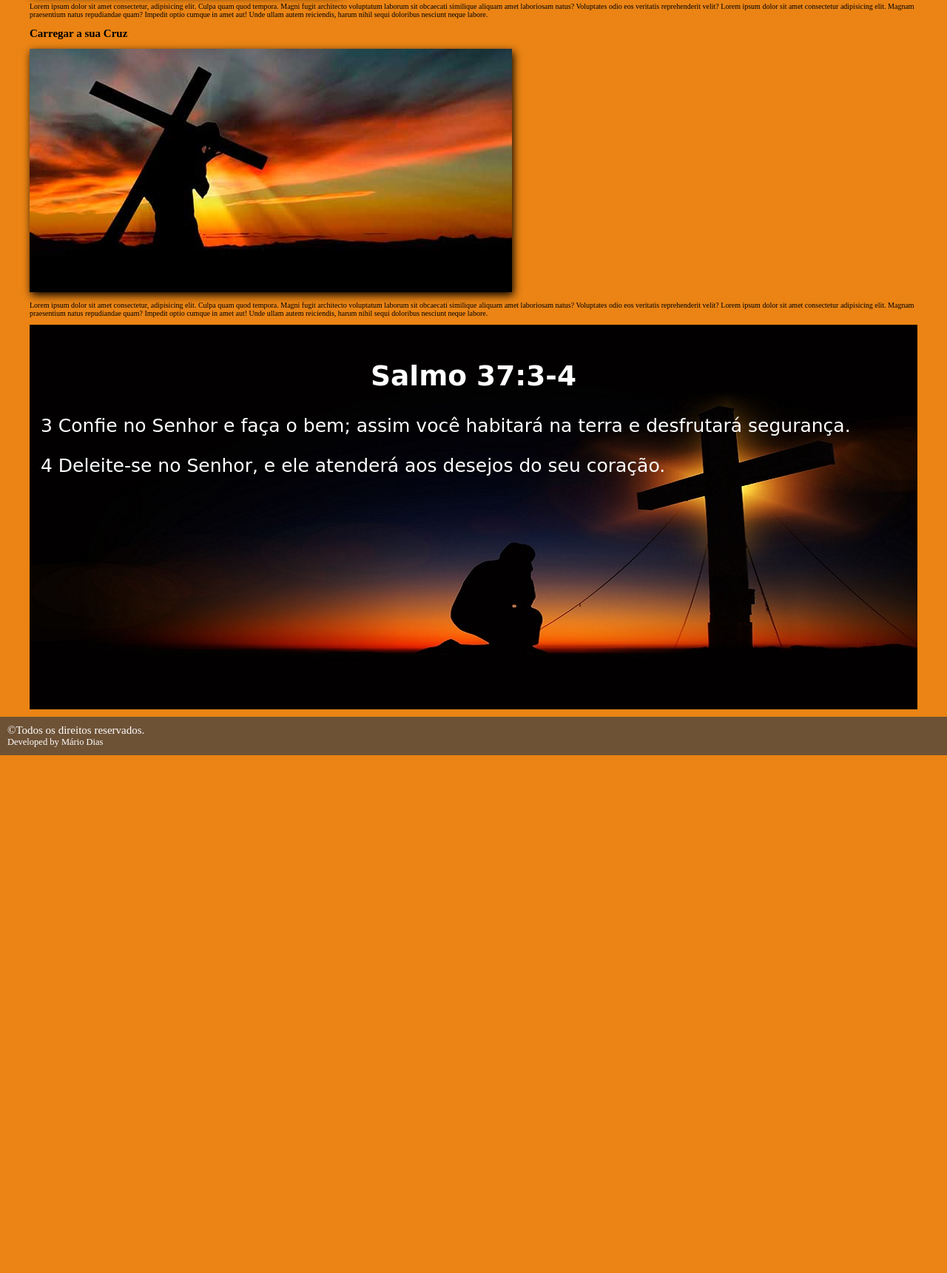
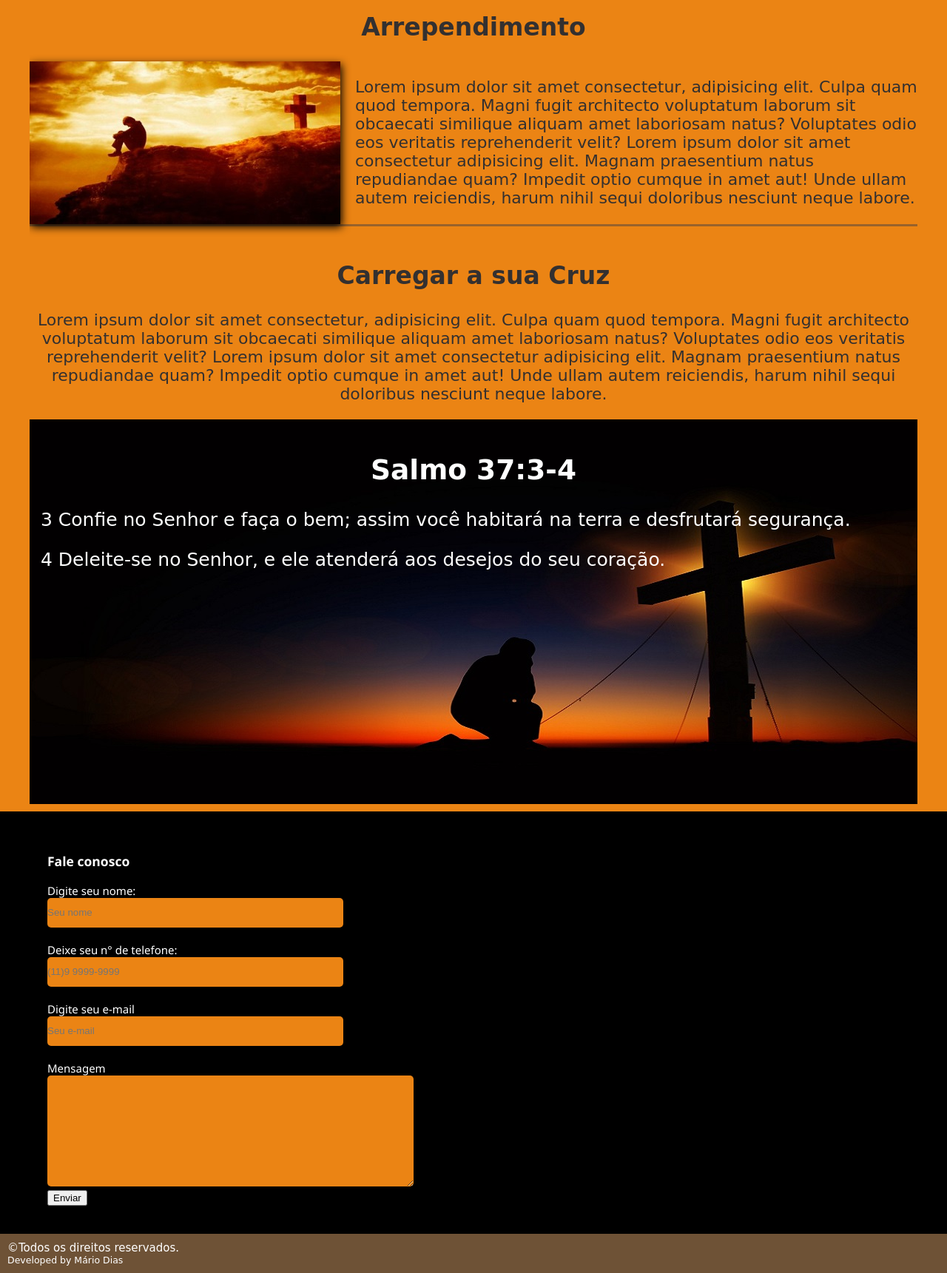
Before and after one commit to Arnei-Dev/TreinoCSs, a plain HTML site: page index.html in a window 1280 px wide. Shown: the part 992-2713 px from the top of the page at 74% size. Before the commit the page ends 2013 px from the top, so only its background shows below. Drawn offline with Linux system fonts and the light colour scheme; a web font is replaced by a local one.

Commit message:
Site finalizado

```diff
--- a/css/style.css
+++ b/css/style.css
@@ -1,15 +1,21 @@
 
 @import url('https://fonts.googleapis.com/css2?family=Comfortaa:wght@300;400;700&family=Island+Moments&family=Raleway:wght@300&display=swap');
+
+@import url('https://fonts.googleapis.com/css2?family=Comfortaa:wght@300;400;700&family=Island+Moments&family=Raleway:wght@300&family=Vujahday+Script&display=swap');
 
 html {
   padding: 0;
   margin: 0;
+  box-sizing: border-box;
   font-size: 62.5%;
 }
 
 body {
     background-color: #EB8414;
     margin: 0;
+    font-family: 'Vujahday Script', cursive;
+    font-size: 2.2rem;
+    color: rgb(51, 48, 48);
 }
 
 img {
@@ -20,6 +26,10 @@ a {
     color: #fff;
     text-decoration: none;
     padding: 2rem;
+}
+
+h1, h2{
+    text-align: center;
 }
 
 ul {
@@ -39,28 +49,51 @@ header {
     background-color: rgba(71, 66, 66, 0.5);
     display: inline-block;
     width: 100%;
+    padding: 0;
+    margin: 0;
+}
+
+nav {
+    height: 84px;
 }
 
 nav img {
-    height: 5.3rem;
+    height: 6.6rem;
     filter: none;
     float: left;
 }
 
 nav a:hover {
-    background-color: rgba(255, 255, 255, .8);
+
     color: #EB8414;
-    transition: 1.5s;
-    font-size: 2rem;
+    transition: 1s;
+    font-size: 3.5rem;
     font-weight: bold;
 }
 
 section {
     margin: 0 40px;
+    overflow: hidden;
 }
 
-section article {
+.oracao, .buscar, .arrepender {
+    display: inline-flex;
+    width: 100%;
+    height: auto;
+    padding: 0;
+    margin-bottom: 20px;
+    border-bottom: solid rgba(71, 66, 66, 0.5);
+}
 
+.oracao p, .arrepender p {
+    margin-left: 2rem;
+}
+
+.buscar p {
+    margin-right: 2rem;
+}
+.cruz {
+    text-align: center;
 }
 
 .salmo {
@@ -77,6 +110,55 @@ section article {
     text-align: center;
 }
 
+/*Formulario*/
+.formulario {
+    background-color: #000000;
+    padding: 0;
+    margin: 0;
+    border: 0;
+}
+
+#formulario-main {
+    box-sizing: border-box;
+    margin-left: 2.6rem;
+}
+form {
+
+    font-family: 'Segoe UI', Tahoma, Geneva, Verdana, sans-serif;
+    width: 100%;
+    font-size: 1.5rem;
+    color: #fff;
+    padding: 38px;
+    margin: 0
+}
+
+.digite {
+    background-color: #EB8414;
+    width: 400px;
+    height: 40px;
+    padding: 0;
+    margin: 0;
+    border: 0;
+    border-radius: 5px;
+}
+
+textarea {
+    background-color: #EB8414;
+    padding: 0;
+    margin: 0;
+    border: 0;
+    border-radius: 5px;
+}
+
+.digite:hover {
+    background-color: #fff;
+    transition: 1s;
+}
+
+textarea:hover {
+    background-color: #fff;
+    transition: 1s;
+}
 footer {
     background-color: rgba(71, 66, 66, 0.5);
     width: 100%;
@@ -94,3 +176,35 @@ footer p {
 footer small {
     display: block;
 }
+
+@media (max-width: 768px) {
+    .oracao, .buscar, .arrepender  {
+        display: inline-block;
+    }
+    .oracao img, .arrepender img, .buscar img, .cruz img {
+
+        text-align: center;
+        width: 100%;
+    }
+}
+
+@media (max-width: 425px) {
+    form input[type="text"], form input[type="email"], form textarea {
+        width: 250px;
+    }
+    header img {
+        display: none;
+    }
+    h1, h2 {
+        font-size: 1.5rem;
+    }
+    p {
+        font-family: 'Segoe UI', Tahoma, Geneva, Verdana, sans-serif;
+        font-size: 1rem;
+    }
+    .salmo p {
+        font-family: 'Vujahday Script', cursive;
+        font-size: 1.5rem;
+    }
+
+}
--- a/index.html
+++ b/index.html
@@ -15,34 +15,34 @@
             <ul>
                 <li><a href="#">Home</a></li>
                 <li><a href="#">About</a></li>
-                <li><a href="#">Contato</a></li>
+                <li><a href="#formulario-main">Contato</a></li>
             </ul>
         </nav>
     </header>
 
     <section>
         <h1>A vida Cristã</h1>
-        <p>Lorem ipsum dolor, sit amet consectetur adipisicing elit. Recusandae sequi libero consequatur nobis fugit earum placeat, sed, tempora eveniet doloribus ab, id ut cumque molestias tenetur? Nihil consequuntur tenetur nesciunt.</p>
-        <p>Lorem ipsum dolor sit amet consectetur adipisicing elit. Optio perferendis perspiciatis iure laudantium dolor expedita tenetur est voluptates quidem magni unde, quo veritatis veniam itaque porro temporibus error doloribus debitis.</p>
+        <p>Lorem ipsum dolor, sit amet consectetur adipisicing elit. Recusandae sequi libero consequatur nobis fugit earum placeat, sed, tempora eveniet doloribus ab, id ut cumque molestias tenetur? Nihil consequuntur tenetur nesciunt.
+        Lorem ipsum dolor sit amet consectetur adipisicing elit. Optio perferendis perspiciatis iure laudantium dolor expedita tenetur est voluptates quidem magni unde, quo veritatis veniam itaque porro temporibus error doloribus debitis.</p>
         <article>
+            <h2>Oração</h2>
             <div class="oracao">
-                <h2>Oração</h2>
-                <img src="./image/pray.jpg" alt="Orando">
+                 <img src="./image/pray.jpg" alt="">
                 <p>Lorem ipsum dolor sit amet consectetur, adipisicing elit. Culpa quam quod tempora. Magni fugit architecto voluptatum laborum sit obcaecati similique aliquam amet laboriosam natus? Voluptates odio eos veritatis reprehenderit velit? Lorem ipsum dolor sit amet consectetur adipisicing elit. Magnam praesentium natus repudiandae quam? Impedit optio cumque in amet aut! Unde ullam autem reiciendis, harum nihil sequi doloribus nesciunt neque labore.</p>
             </div>
+            <h2>Buscar Conhecer à Cristo</h2>
             <div class="buscar">
-                <h2>Buscar Conhecer à Cristo</h2>
+                <p>Lorem ipsum dolor sit amet consectetur, adipisicing elit. Culpa quam quod tempora. Magni fugit architecto voluptatum laborum sit obcaecati similique aliquam amet laboriosam natus? Voluptates odio eos veritatis reprehenderit velit? Lorem ipsum dolor sit amet consectetur adipisicing elit. Magnam praesentium natus repudiandae quam? Impedit optio cumque in amet aut! Unde ullam autem reiciendis, harum nihil sequi doloribus nesciunt neque labore.</p>
+
                 <img src="./image/vida01.jpg" alt="Conhecer à Cristo">
+            </div>
+            <h2>Arrependimento</h2>
+            <div class="arrepender">
+                <img src="./image/vida02.jpg" alt="">
                 <p>Lorem ipsum dolor sit amet consectetur, adipisicing elit. Culpa quam quod tempora. Magni fugit architecto voluptatum laborum sit obcaecati similique aliquam amet laboriosam natus? Voluptates odio eos veritatis reprehenderit velit? Lorem ipsum dolor sit amet consectetur adipisicing elit. Magnam praesentium natus repudiandae quam? Impedit optio cumque in amet aut! Unde ullam autem reiciendis, harum nihil sequi doloribus nesciunt neque labore.</p>
             </div>
-            <div class="arrepender">
-                <h2>Arrependimento</h2>
-                <img src="./image/vida02.jpg" alt="Arrependimento">
-                <p>Lorem ipsum dolor sit amet consectetur, adipisicing elit. Culpa quam quod tempora. Magni fugit architecto voluptatum laborum sit obcaecati similique aliquam amet laboriosam natus? Voluptates odio eos veritatis reprehenderit velit? Lorem ipsum dolor sit amet consectetur adipisicing elit. Magnam praesentium natus repudiandae quam? Impedit optio cumque in amet aut! Unde ullam autem reiciendis, harum nihil sequi doloribus nesciunt neque labore.</p>
-            </div>
+            <h2>Carregar a sua Cruz</h2>
             <div class="cruz">
-                <h2>Carregar a sua Cruz</h2>
-                <img src="./image/vida03.jpg" alt="Carregar Cruz">
                 <p>Lorem ipsum dolor sit amet consectetur, adipisicing elit. Culpa quam quod tempora. Magni fugit architecto voluptatum laborum sit obcaecati similique aliquam amet laboriosam natus? Voluptates odio eos veritatis reprehenderit velit? Lorem ipsum dolor sit amet consectetur adipisicing elit. Magnam praesentium natus repudiandae quam? Impedit optio cumque in amet aut! Unde ullam autem reiciendis, harum nihil sequi doloribus nesciunt neque labore.</p>
             </div>
             <div class="salmo">
@@ -55,6 +55,30 @@
             </div>
         </article>
     </section>
+    <section class="formulario">
+        <form method="post">
+            <div id="formulario-main">
+                <h3>Fale conosco</h3>
+                <div>
+                    <label for="name">Digite seu nome:</label><br>
+                    <input class="digite" type="text" id="name" name="name" placeholder="Seu nome"><br><br>
+                </div>
+                <div>
+                    <label for="telefone">Deixe seu n° de telefone:</label><br>
+                    <input class="digite" type="text" id="telefone" name="telefone" placeholder="(11)9 9999-9999"><br><br>
+                </div>
+                <div>
+                    <label for="e-mail">Digite seu e-mail</label><br>
+                    <input class="digite" type="email" id="e-mail"       name="e-mail" placeholder="Seu e-mail"><br><br>
+                </div>
+                <div>
+                    <label for="mesagem">Mensagem</label><br>
+                    <textarea name="mesagem" id="mesagem" cols="60"    rows="10"></textarea><br>
+                    <input type="submit" value="Enviar">
+                </div>
+            </div>
+        </form>
+    </section>
     <footer>
         <p>&copy;Todos os direitos reservados.
         <small>Developed by Mário Dias</small></p>
```
Also changed, not shown: image/pray - Copy.jpg (added), image/vida01 - Copy.jpg (added), image/vida02 - Copy.jpg (added), image/vida03 - Copy.jpg (added).
